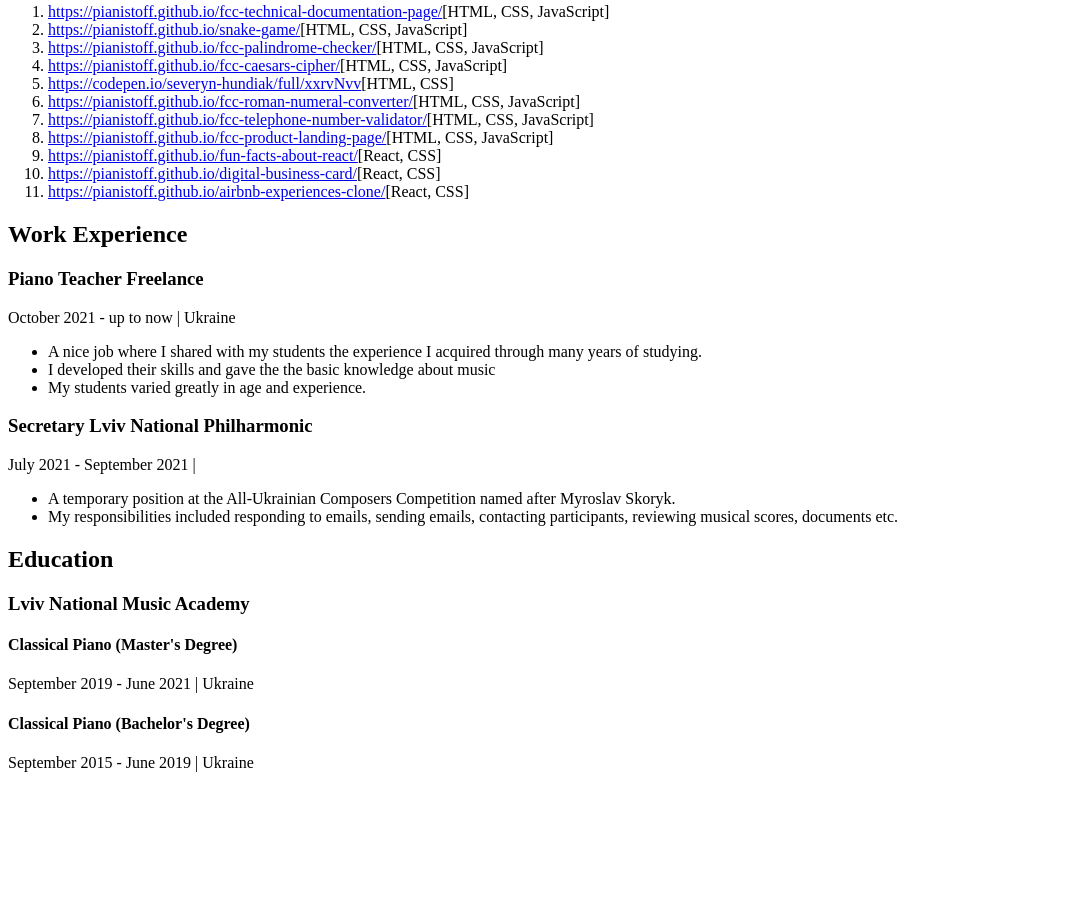
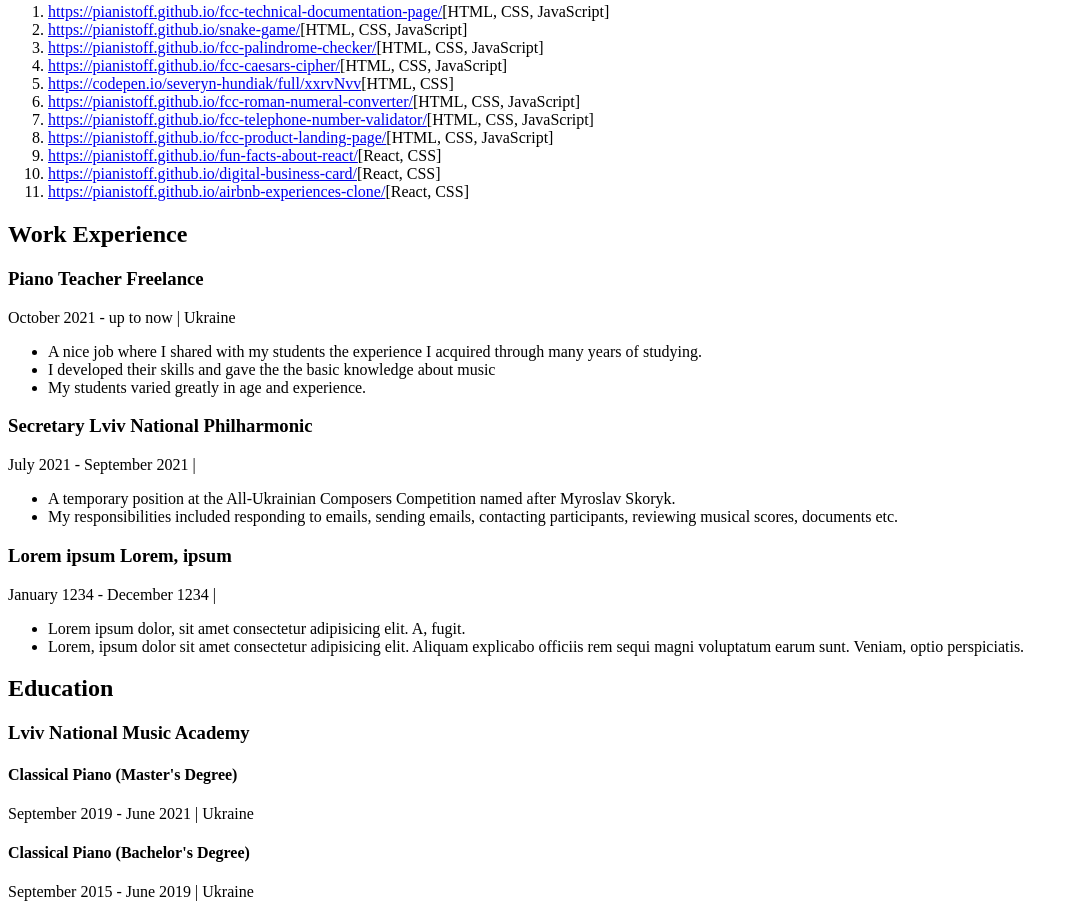
Before and after one commit to pianistoff/goit-resume, a plain HTML site: page index.html in a window 1280 px wide. Shown: the part 1384-2301 px from the top of the page, without its empty margins (0-1078 px from the left). Before the commit the page ends 2172 px from the top, so only its background shows below. Drawn offline with Linux system fonts and the light colour scheme.

Commit message:
Add the third work

```diff
--- a/index.html
+++ b/index.html
@@ -189,6 +189,12 @@
                             musical scores, documents etc.
                         </li>
                     </ul>
+                    <h3>Lorem ipsum <span>Lorem, ipsum</span></h3>
+                    <p>January 1234 - December 1234 <span>|</span></p>
+                    <ul>
+                        <li>Lorem ipsum dolor, sit amet consectetur adipisicing elit. A, fugit.</li>
+                        <li>Lorem, ipsum dolor sit amet consectetur adipisicing elit. Aliquam explicabo officiis rem sequi magni voluptatum earum sunt. Veniam, optio perspiciatis.</li>
+                    </ul>
                 </div>
                 <div class="education-container">
                     <h2>Education</h2>
```
